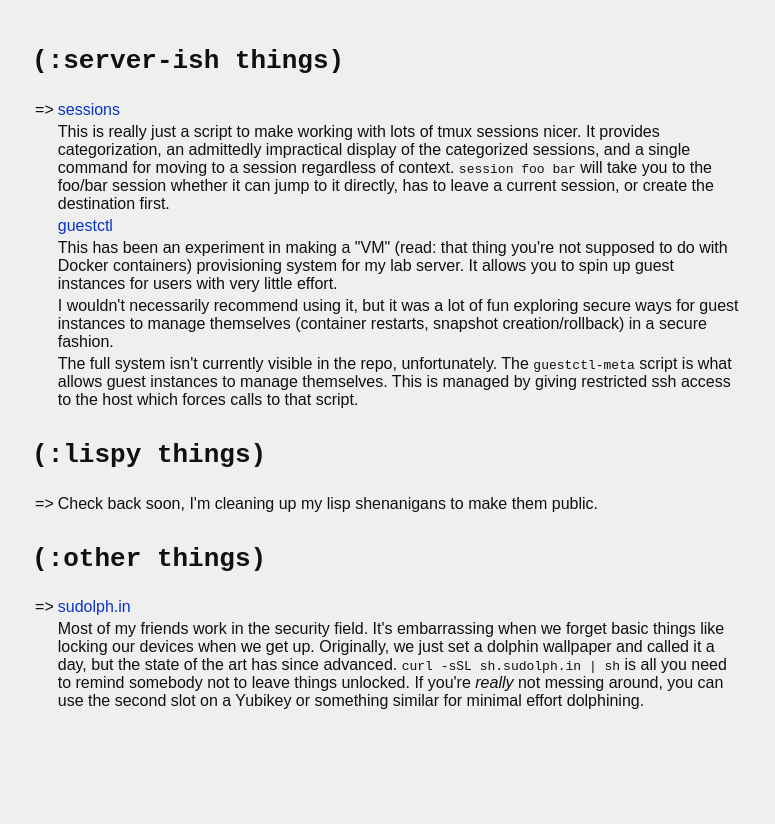
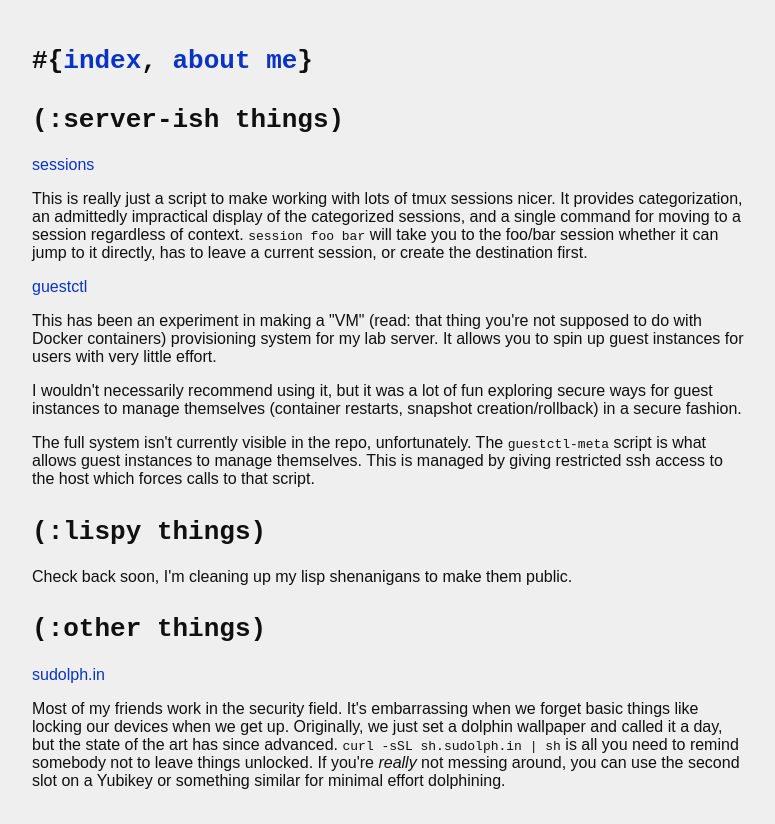
Before and after one commit to mclehman/mclehman.github.io, a plain HTML site: page things.html in a window 1280 px wide. Shown: the whole page, without its empty margins (252-1027 px from the left). Before the commit the page ends 800 px from the top, so only its background shows below. Drawn offline with Linux system fonts and the light colour scheme.

Commit message:
Goodbye tables, hello ~navbar~ navset.

```diff
--- a/things.html
+++ b/things.html
@@ -9,30 +9,19 @@
 </head>
 
 <body>
+    <h1><code>#{<a href="./">index</a>, <a href="./about">about me</a>}</code></h1>
     <h1><code>(:server-ish things)</code></h2>
-    <table>
-        <tr><td>=></td><td><a href="https://gitlab.com/0xFORDCOMMA/sessions">sessions</a></td></tr>
-        <tr><td></td><td>This is really just a script to make working with lots of tmux sessions nicer. It provides categorization, an admittedly impractical display of the categorized sessions, and a single command for moving to a session regardless of context. <code>session foo bar</code> will take you to the foo/bar session whether it can jump to it directly, has to leave a current session, or create the destination first.</td></tr>
-        <tr><td></td><td><a href="https://git.sr.ht/~mclehman/guestctl">guestctl</a></td></tr>
-        <tr><td></td><td>
-            This has been an experiment in making a "VM" (read: that thing you're not supposed to do with Docker containers) provisioning system for my lab server. It allows you to spin up guest instances for users with very little effort.
-        </td></tr>
-        <tr><td></td><td>
-            I wouldn't necessarily recommend using it, but it was a lot of fun exploring secure ways for guest instances to manage themselves (container restarts, snapshot creation/rollback) in a secure fashion.
-        </td></tr>
-        <tr><td></td><td>
-            The full system isn't currently visible in the repo, unfortunately. The <code>guestctl-meta</code> script is what allows guest instances to manage themselves. This is managed by giving restricted ssh access to the host which forces calls to that script.
-        </td></tr>
-    </table>
+        <a href="https://gitlab.com/0xFORDCOMMA/sessions">sessions</a>
+            <p>This is really just a script to make working with lots of tmux sessions nicer. It provides categorization, an admittedly impractical display of the categorized sessions, and a single command for moving to a session regardless of context. <code>session foo bar</code> will take you to the foo/bar session whether it can jump to it directly, has to leave a current session, or create the destination first.</p>
+        <p><a href="https://git.sr.ht/~mclehman/guestctl">guestctl</a></p>
+            <p>This has been an experiment in making a "VM" (read: that thing you're not supposed to do with Docker containers) provisioning system for my lab server. It allows you to spin up guest instances for users with very little effort.</p>
+            <p>I wouldn't necessarily recommend using it, but it was a lot of fun exploring secure ways for guest instances to manage themselves (container restarts, snapshot creation/rollback) in a secure fashion.</p>
+            <p>The full system isn't currently visible in the repo, unfortunately. The <code>guestctl-meta</code> script is what allows guest instances to manage themselves. This is managed by giving restricted ssh access to the host which forces calls to that script.</p>
     <h1><code>(:lispy things)</code></h2>
-    <table>
-        <tr><td>=></td><td>Check back soon, I'm cleaning up my lisp shenanigans to make them public.</td></tr>
-    </table>
+        <p>Check back soon, I'm cleaning up my lisp shenanigans to make them public.</p>
     <h1><code>(:other things)</code></h2>
-    <table>
-        <tr><td>=></td><td><a href="https://sudolph.in">sudolph.in</a></td></tr>
-        <tr><td></td><td>Most of my friends work in the security field. It's embarrassing when we forget basic things like locking our devices when we get up. Originally, we just set a dolphin wallpaper and called it a day, but the state of the art has since advanced. <code>curl -sSL sh.sudolph.in | sh</code> is all you need to remind somebody not to leave things unlocked. If you're <em>really</em> not messing around, you can use the second slot on a Yubikey or something similar for minimal effort dolphining.</td></tr>
-    </table>
+        <p><a href="https://sudolph.in">sudolph.in</a></td></tr></p>
+        <p>Most of my friends work in the security field. It's embarrassing when we forget basic things like locking our devices when we get up. Originally, we just set a dolphin wallpaper and called it a day, but the state of the art has since advanced. <code>curl -sSL sh.sudolph.in | sh</code> is all you need to remind somebody not to leave things unlocked. If you're <em>really</em> not messing around, you can use the second slot on a Yubikey or something similar for minimal effort dolphining.</p>
 </body>
 
 </html>
```
Also changed, not shown: about.html (+7 -12 lines).
